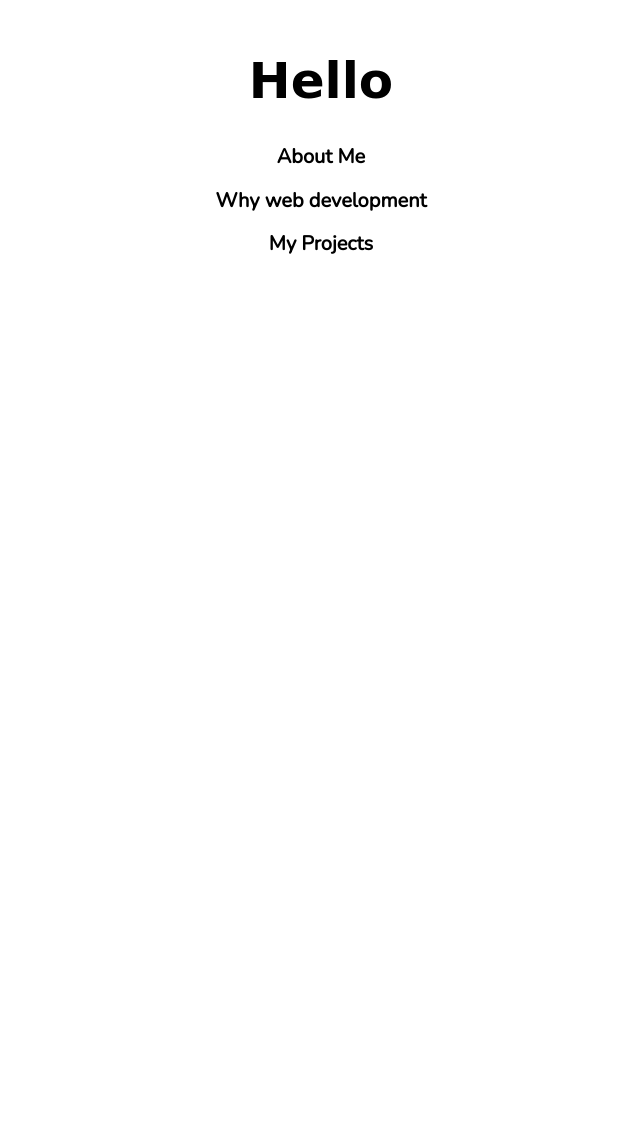
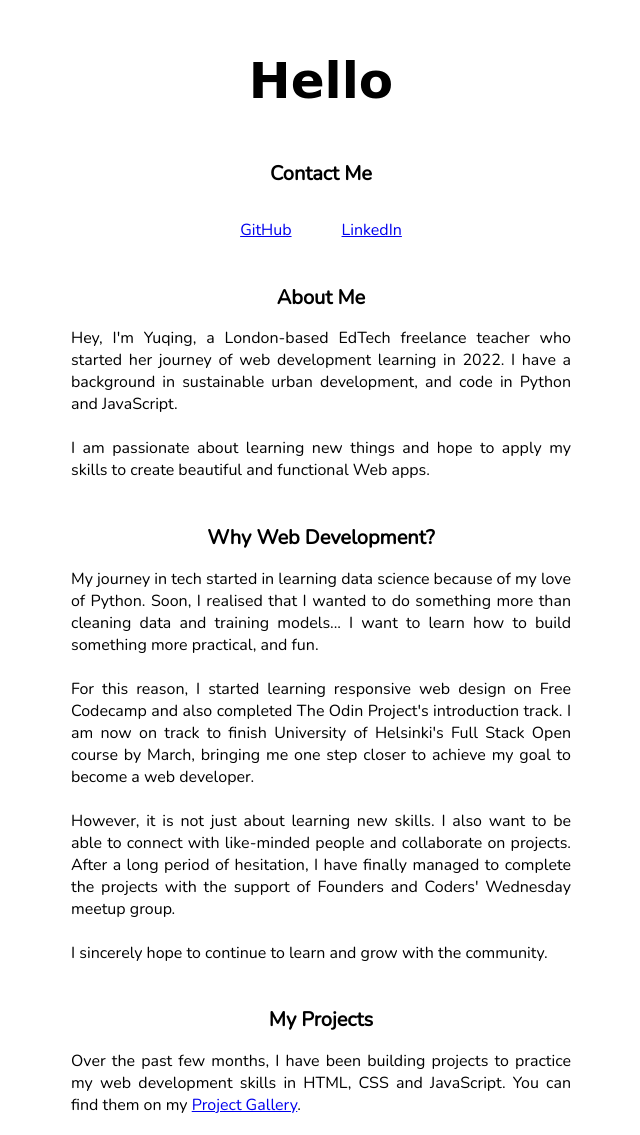
Before and after one commit to yuqingwwang/dev-page, a plain HTML site: page index.html in a window 1280 px wide. Shown: the whole page, without its empty margins (319-959 px from the left). Before the commit the page ends 800 px from the top, so only its background shows below. Drawn offline with nearby package versions, Linux system fonts and the light colour scheme; a web font is replaced by a local one.

Commit message:
draft completed

```diff
--- a/index.html
+++ b/index.html
@@ -13,9 +13,53 @@
     <h1>Hello</h1>
   </header>
   <main>
-    <div><h2>About Me</h2></div>
-    <div><h2>Why web development</h2></div>
-    <div><h2>My Projects</h2></div>
+    <div>
+      <h2>Contact Me</h2>
+      <div class="contacts">
+        <p><a href='https://github.com/yuqingwang98'>GitHub</a></p>
+        <p><a href='https://www.linkedin.com/in/yuqingwang42/'>LinkedIn</a></p>
+      </div>
+    </div>
+    <div class="section">
+      <h2>About Me</h2>
+      <p id="description">
+        Hey, I'm Yuqing, a London-based EdTech freelance teacher who started her journey
+        of web development learning in 2022. I have a background in sustainable urban development,
+        and code in Python and JavaScript.<br><br>
+        I am passionate about learning new
+        things and hope to apply my skills to create beautiful and functional Web apps.
+      </p>
+    </div>
+    <div class="section">
+      <h2>Why Web Development?</h2>
+      <p id="answer">
+        My journey in tech started in learning data science because of my love of Python.
+        Soon, I realised that I wanted to do something more than cleaning data and training models...
+        I want to learn how to build something more practical, and fun.
+        <br><br>
+        For this reason,
+        I started learning responsive web design on Free Codecamp and also completed
+        The Odin Project's introduction track. I am now on track to finish University of Helsinki's
+        Full Stack Open course by March, bringing me one step closer to achieve my goal
+        to become a web developer.
+        <br><br>
+        However, it is not just about learning new skills. I also want to be able to
+        connect with like-minded people and collaborate on projects. After a long period
+        of hesitation, I have finally managed to complete the projects with the support of
+        Founders and Coders' Wednesday meetup group.
+        <br><br>
+        I sincerely hope to continue to learn and grow with the community.
+      </p>
+    </div>
+    <div class="section">
+      <h2>My Projects</h2>
+      <p id="projects">
+        Over the past few months, I have been building projects to practice my web
+        development skills in HTML, CSS and JavaScript. You can find them on my
+        <a href="https://yuqingwang98.github.io/project-gallery/">Project Gallery</a>.
+
+      </p>
+    </div>
   </main>
   <footer>
   </footer>
--- a/style.css
+++ b/style.css
@@ -3,7 +3,7 @@ h1 {
   font-size: 50px;
 }
 
-h2, p {
+h2, h3, p, a {
   font-family: 'Nunito', sans-serif;
 }
 
@@ -15,3 +15,24 @@ body {
   padding: 10px;
   text-align: center;
 }
+
+main {
+  align-items: center;
+  display: flex;
+  flex-direction: column;
+}
+
+#description, #answer, #projects {
+  text-align: justify;
+}
+
+.section {
+  padding-top: 10px;
+  max-width: 500px;
+}
+
+.contacts {
+  display: inline-flex;
+  column-gap: 50px;
+  flex-direction: row;
+}
```
